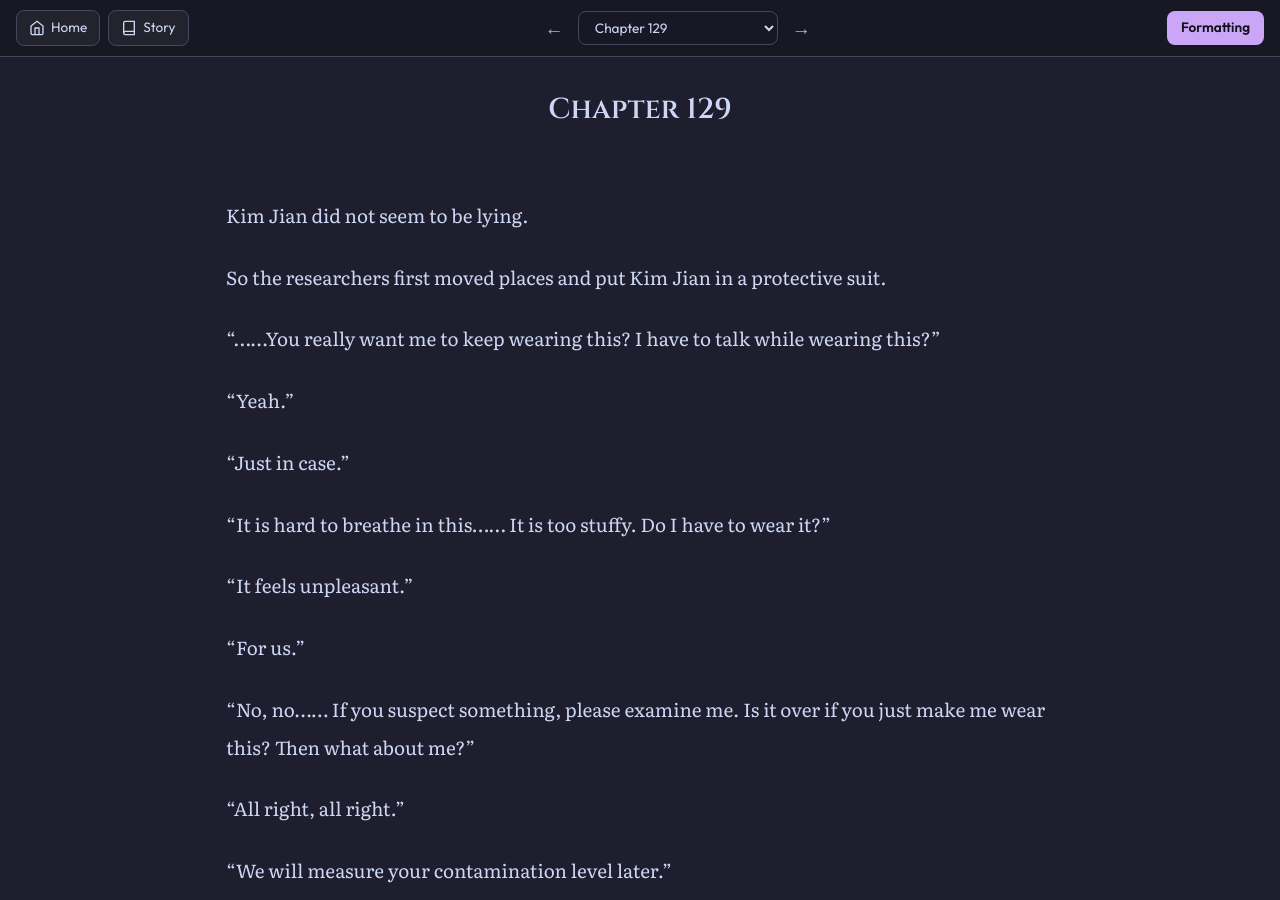
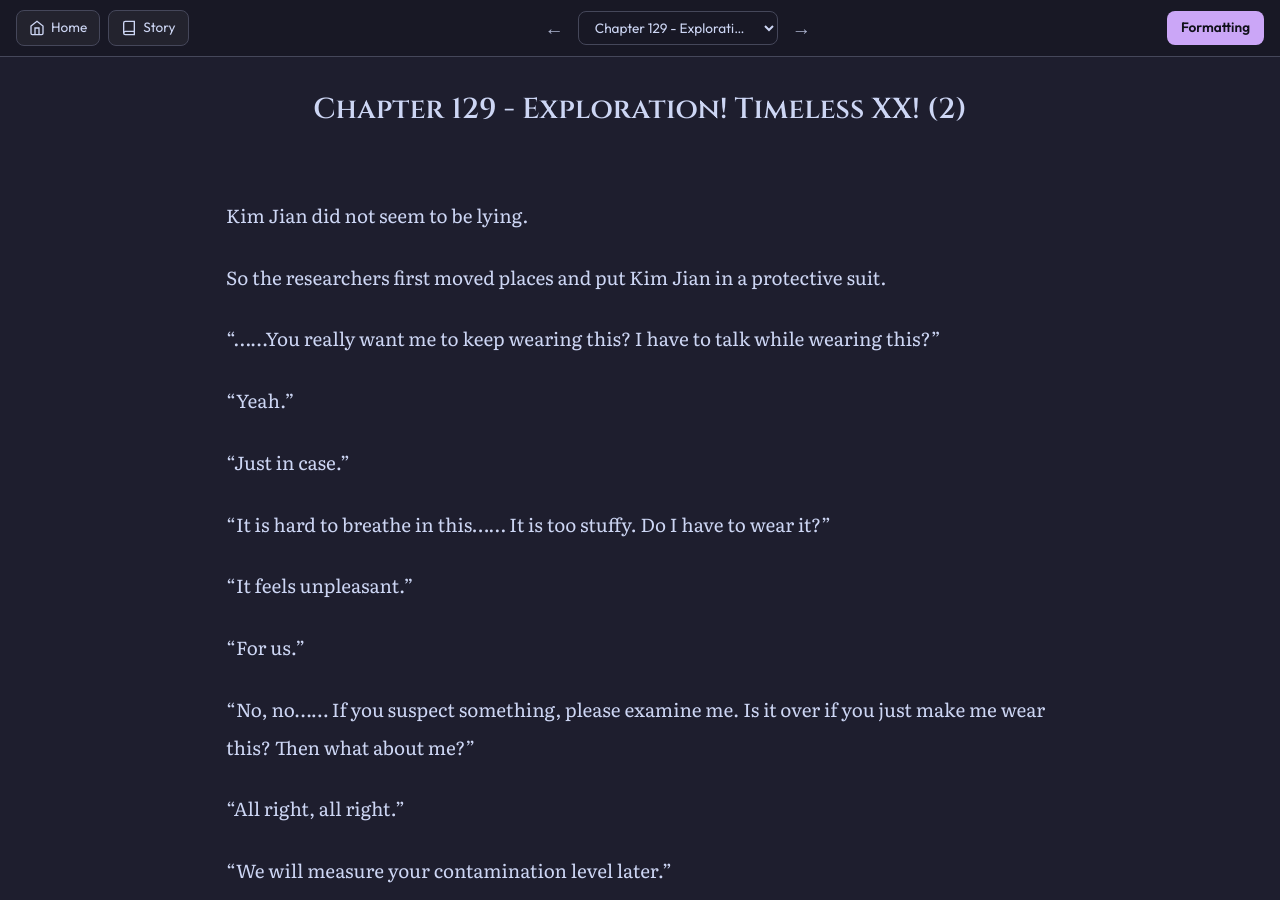
Before and after one commit to soleumn/soleumn.github.io, a Jekyll site: the page built from _chapters/esg/ch129.md, in a window 1280 px wide and 900 px high. Built offline with Jekyll 4.4.1, drawn with Linux system fonts in a browser that asks for light colours; comment, search, counter and statistics services are not loaded.

Commit message:
Update ch129.md

```diff
--- a/_chapters/esg/ch129.md
+++ b/_chapters/esg/ch129.md
@@ -1,5 +1,5 @@
 ---
-title: "Chapter 129"
+title: "Chapter 129 - Exploration! Timeless XX! (2)"
 categories: esg
 capitulo: 129
 ---
```
